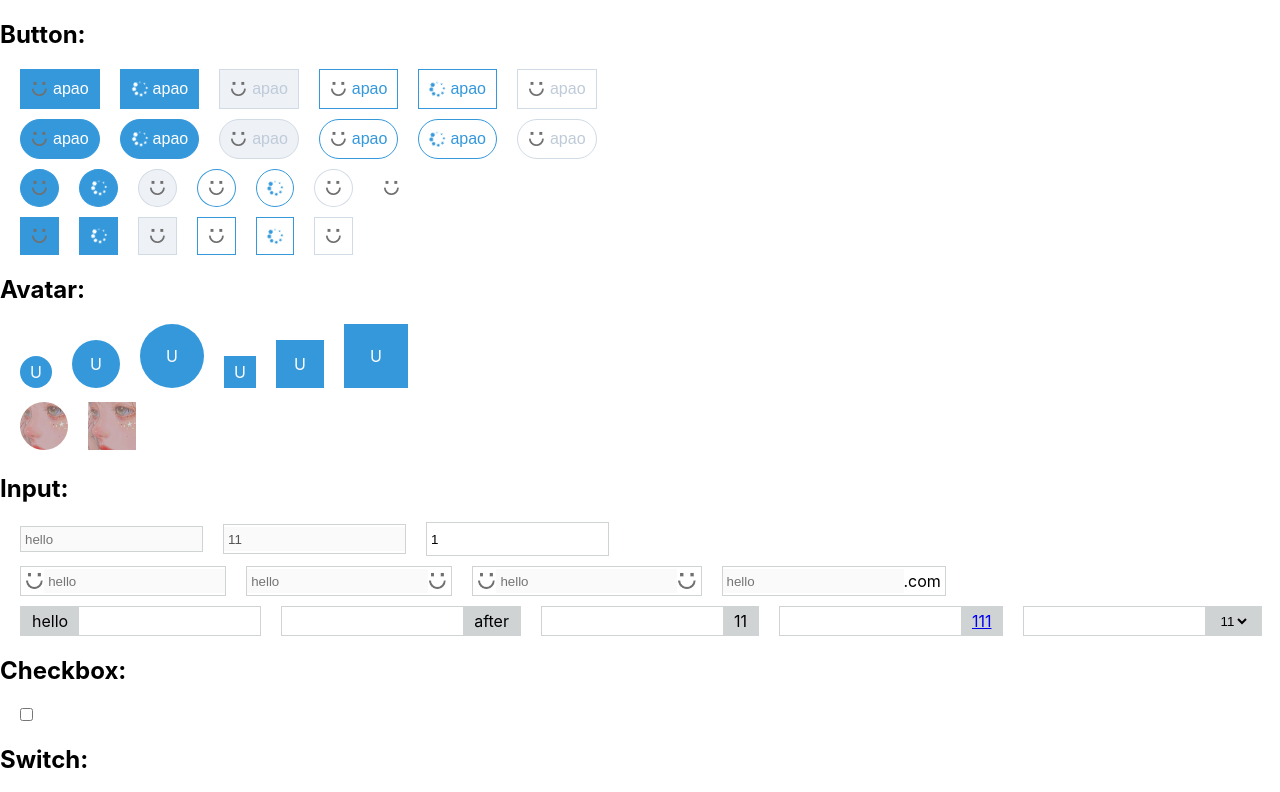
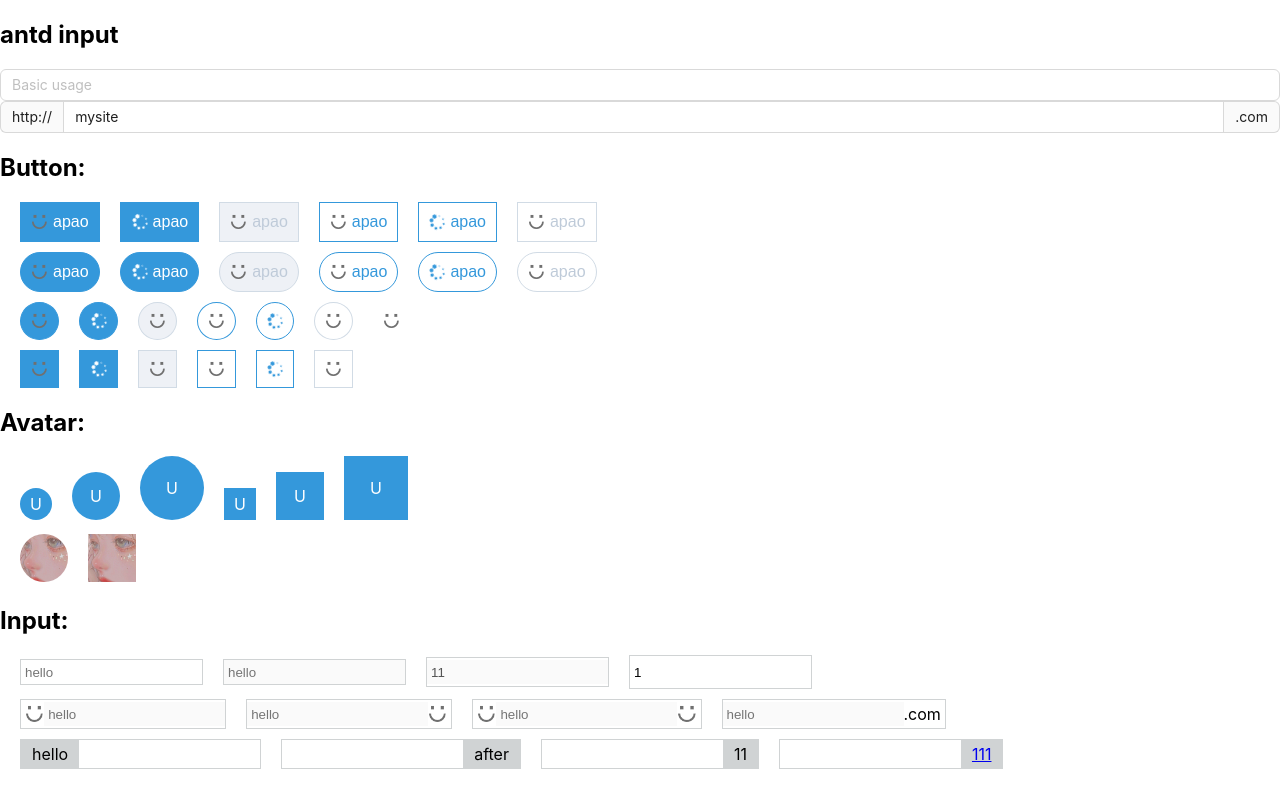
Before and after one commit to aiyo-w/aiyo-ui, a React (Create React App) app: page / in a window 1280 px wide. Shown: the top 792 px of the page. Built offline with nearby package versions, Linux system fonts and the light colour scheme.

Commit message:
update demo

```diff
--- a/package.json
+++ b/package.json
@@ -10,6 +10,7 @@
     "@types/node": "^16.7.13",
     "@types/react-dom": "^18.0.0",
     "@types/react-transition-group": "^4.4.4",
+    "antd": "^5.8.2",
     "react": "^18.1.0",
     "react-dom": "^18.1.0",
     "react-scripts": "5.0.1",
--- a/src/app.tsx
+++ b/src/app.tsx
@@ -1,4 +1,4 @@
-import React, { useState } from "react";
+import React, { useRef, useState } from "react";
 import { AiyoButton } from './components/button/aiyo-button';
 import { AiyoAvatar } from './components/avatar/aiyo-avatar';
 import { AiyoInput } from './components/input/aiyo-input';
@@ -15,6 +15,7 @@ import avatar from './avatar.jpg';
 import hello from './Hello.png';
 
 import './app.css';
+import { Input } from "antd";
 
 const App = () => {
     const [checkedValue, setCheckedValue] = useState(false);
@@ -58,8 +59,20 @@ const App = () => {
             <span>my name is apao</span>
         </React.Fragment>
     );
+
+    const handleGetValue: React.KeyboardEventHandler<HTMLInputElement> = (e) => {
+        console.log(e.currentTarget.value);
+    }
+
     return (
         <React.Fragment>
+            <h2>antd input</h2>
+            <div className="input-box">
+                <Input placeholder="Basic usage" />
+                <Input addonBefore="http://" addonAfter=".com" defaultValue="mysite" onPressEnter={handleGetValue} />
+                {/* <button type="button" onClick={handleGetValue}>点击</button> */}
+            </div>
+
             <h2>Button:</h2>
             <div className='button-box'>
                 <AiyoButton iconClass='icon-smail' className='test' onClick={doBtnClick}>apao</AiyoButton>
@@ -116,24 +129,25 @@ const App = () => {
 
             <h2>Input:</h2>
             <div className='button-box'>
-                <AiyoInput placceholder='hello' size='small' maxLength={2} disabled />
+                <AiyoInput placceholder='hello' size='small' defaultValue="" />
+                <AiyoInput placceholder='hello' size='small' defaultValue="" maxLength={2} disabled />
                 <AiyoInput placceholder='hello' defaultValue='11' disabled={true} />
                 <AiyoInput placceholder='hello' size='large' disabled={false} defaultValue="1" onChange={doInputValueChange} />
             </div>
 
             <div className='button-box'>
-                <AiyoInput placceholder='hello' disabled={true} prefix={<img src={hello} alt='11' height={18} />} />
-                <AiyoInput placceholder='hello' disabled={true} suffix={<img src={hello} alt='11' height={18} />} />
-                <AiyoInput placceholder='hello' disabled={true} prefix={<img src={hello} alt='11' height={18} />} suffix={<img src={hello} alt='11' height={18} />} />
+                <AiyoInput placceholder='hello' disabled={true} defaultValue="" prefix={<img src={hello} alt='11' height={18} />} />
+                <AiyoInput placceholder='hello' disabled={true} defaultValue="" suffix={<img src={hello} alt='11' height={18} />} />
+                <AiyoInput placceholder='hello' disabled={true} defaultValue="" prefix={<img src={hello} alt='11' height={18} />} suffix={<img src={hello} alt='11' height={18} />} />
                 <AiyoInput placceholder='hello' disabled suffix=".com" />
             </div>
 
             <div className='button-box'>
-                <AiyoInput addonBefore={<span>hello</span>} />
-                <AiyoInput addonAfter={<div>after</div>} />
-                <AiyoInput addonAfter={<p>11</p>} />
-                <AiyoInput addonAfter={<a href='#'>111</a>} />
-                <AiyoInput addonAfter={<select title='a' value={1}><option>11</option></select>} />
+                <AiyoInput defaultValue="" addonBefore={<span>hello</span>} />
+                <AiyoInput defaultValue="" addonAfter={<div>after</div>} />
+                <AiyoInput defaultValue="" addonAfter={<p>11</p>} />
+                <AiyoInput defaultValue="" addonAfter={<a href='#'>111</a>} />
+                {/* <AiyoInput defaultValue="" addonAfter={<select title='a' value={1}><option>11</option></select>} /> */}
             </div>
 
             <h2>Checkbox:</h2>
```
Also changed, not shown: 1 other file (tests, documents, lock files or other folders).
